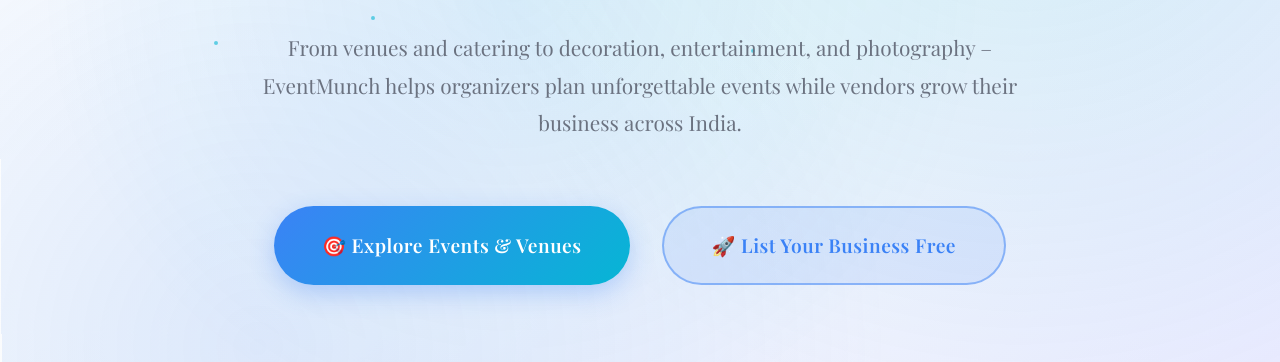
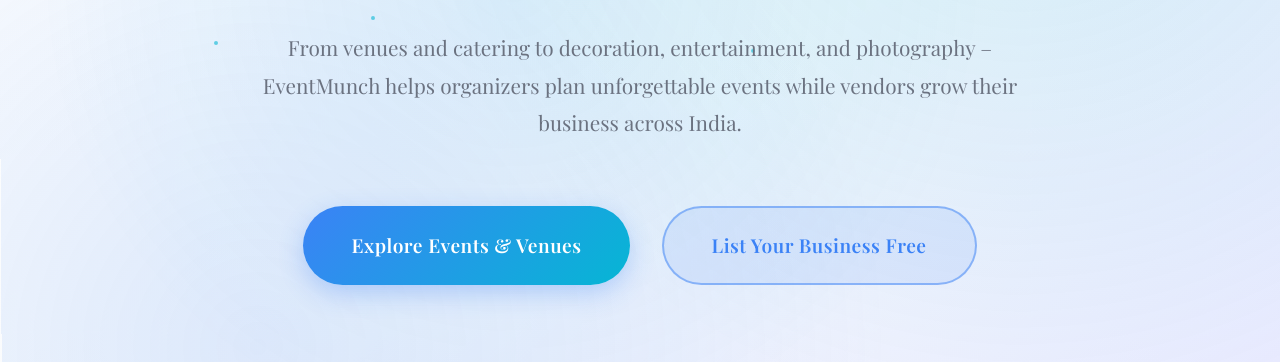
Before and after one commit to starkrajput/EM_LandingPage, a plain HTML site: page index.html in a window 1280 px wide. Shown: the part 392-754 px from the top of the page. Drawn offline with nearby package versions, Linux system fonts and the light colour scheme; a web font is replaced by a local one.

Commit message:
Update index.html

```diff
--- a/index.html
+++ b/index.html
@@ -2114,8 +2114,8 @@
             <p class="hero-subtitle">Transform Your Vision Into Unforgettable Experiences</p>
             <p class="hero-description">From venues and catering to decoration, entertainment, and photography – EventMunch helps organizers plan unforgettable events while vendors grow their business across India.</p>
             <div class="hero-buttons">
-                <a href="#services" class="btn btn-primary">🎯 Explore Events & Venues</a>
-                <a href="#" onclick="openContactModal()" class="btn btn-secondary">🚀 List Your Business Free</a>
+                <a href="#services" class="btn btn-primary"> Explore Events & Venues</a>
+                <a href="#" onclick="openContactModal()" class="btn btn-secondary"> List Your Business Free</a>
             </div>
             <div class="stats">
                 <div class="stat-item">
@@ -2477,7 +2477,7 @@
                     <textarea class="form-textarea" name="message" id="message" placeholder="Tell us about your business, services offered, experience, location, etc."></textarea>
                 </div>
                 <button type="submit" class="form-submit" id="submitBtn">
-                    <span class="text">🚀 Submit Application</span>
+                    <span class="text">Submit Application</span>
                     <span class="loading">⏳ Sending...</span>
                 </button>
             </form>
```
